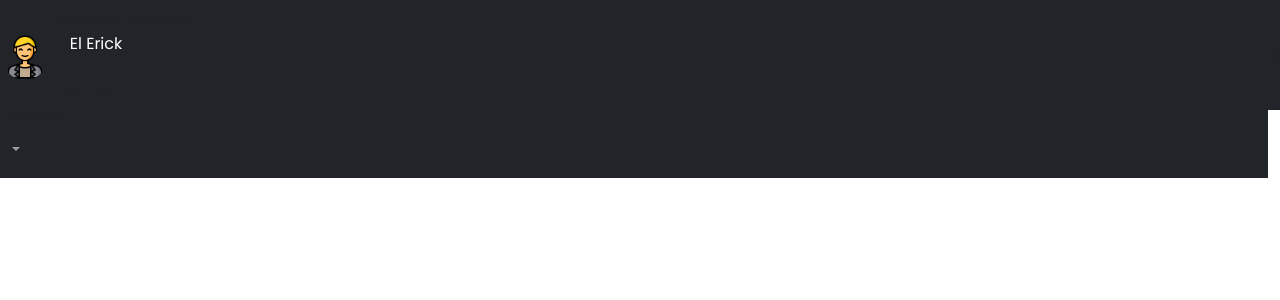
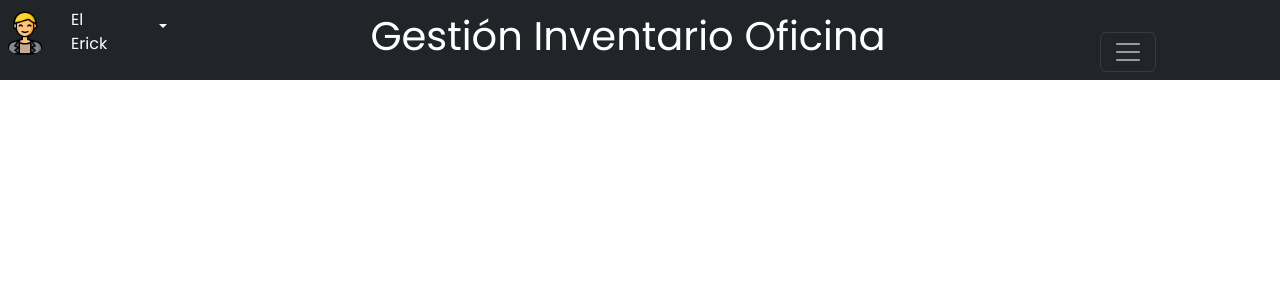
Before and after one commit to DarielGallegos/Gestion-Inventario-Oficina, a PHP site: page /views/main.php in a window 1280 px wide. Shown: the top 300 px of the page. Run offline with PHP 8.4, Linux system fonts and the light colour scheme.

Commit message:
Fix-View-Nav-Bar

```diff
--- a/components/nav-bar.php
+++ b/components/nav-bar.php
@@ -1,69 +1,13 @@
-<<<<<<< Updated upstream
-<nav class="row justify-content-between navbar navbar-dark bg-dark fixed-top">
-        <div class="col-md-4  container-fluid">
-            <div class="row justify-content-start">
-=======
 <nav class="row navbar navbar-dark bg-dark fixed-top">
     <section class="row container-fluid">
         <section class="col-2 align-self-start">
             <div class="row">
->>>>>>> Stashed changes
                 <div class="col-4">
                     <img class="photo-radius" src=".././img/persona.png" alt="">
                 </div>
-                <div class="col-6">
+                <div class="col-4">
                     <p class="text-white">El Erick</p>
                 </div>
-<<<<<<< Updated upstream
-                <div class="col-2">
-                    <ul class="navbar-nav justify-content-end flex-grow-1 pe-3">
-                        <li class="container-fluid nav-item dropdown">
-                            <a class="nav-link dropdown-toggle rotate-text" href="#" role="button" data-bs-toggle="dropdown" aria-expanded="false"></a>
-                            <ul class="dropdown-menu">
-                                <li><a class="dropdown-item" href="#scrollspyHeading3">Third</a></li>
-                                <li><a class="dropdown-item" href="#scrollspyHeading4">Fourth</a></li>
-                                <li>
-                                    <hr class="dropdown-divider">
-                                </li>
-                                <li><a class="dropdown-item" href="#scrollspyHeading5">Fifth</a></li>
-                            </ul>
-                        </li>
-                    </ul>
-                </div>
-            </div>
-        </div>
-        <div class="col-md-4 offset-md-4 ms-auto container-fluid">
-            <a class="navbar-brand" href="#">Gestión Inventario Oficina</a>
-            <button class="navbar-toggler" type="button" data-bs-toggle="offcanvas" data-bs-target="#offcanvasDarkNavbar" aria-controls="offcanvasDarkNavbar" aria-label="Toggle navigation">
-                <span class="navbar-toggler-icon"></span>
-            </button>
-            <div class="offcanvas offcanvas-end text-bg-dark" tabindex="-1" id="offcanvasDarkNavbar" aria-labelledby="offcanvasDarkNavbarLabel">
-                <div class="offcanvas-header">
-                    <h5 class="offcanvas-title" id="offcanvasDarkNavbarLabel">Menú</h5>
-                    <button type="button" class="btn-close btn-close-white" data-bs-dismiss="offcanvas" aria-label="Close"></button>
-                </div>
-                <div class="offcanvas-body">
-                    <ul class="navbar-nav justify-content-end flex-grow-1 pe-3">
-                        <li class="nav-item">
-                            <div class="container-fluid">
-                                <a class="navbar-brand" aria-current="page" href="./index.php">
-                                    <img src=".././img/icons/casa.png" alt="Logo" width="30" height="24" class="d-inline-block align-text-top">
-                                    Home
-                                </a>
-                            </div>
-                        </li>
-                        <li class="container-fluid nav-item dropdown">
-                            <a class="nav-link dropdown-toggle" href="#" role="button" data-bs-toggle="dropdown" aria-expanded="false">
-                                <img src=".././img/icons/factura.png" alt="Logo" width="30" height="24" class="d-inline-block align-text-top">
-                                Facturación
-                            </a>
-                            <ul class="dropdown-menu dropdown-menu-dark">
-                                <li>
-                                    <div class="container-fluid ml-4 dropdown-item">
-                                        <a class="navbar-brand" href="#">
-                                            <img src=".././img/icons/matricula.png" alt="Logo" width="30" height="24" class="d-inline-block align-text-top">
-                                            Matricula
-=======
                 <div class="col-4">
                     <div class="dropdown">
                         <button class="btn dropdown-toggle text-white" type="button" data-bs-toggle="dropdown" aria-expanded="false">
@@ -101,7 +45,6 @@
                                         <a class="navbar-brand" aria-current="page" href="./index.php">
                                             <img src=".././img/icons/casa.png" alt="Logo" width="30" height="24" class="d-inline-block align-text-top">
                                             Home
->>>>>>> Stashed changes
                                         </a>
                                     </div>
                                 </li>
@@ -141,12 +84,7 @@
                         </div>
                     </div>
                 </div>
-<<<<<<< Updated upstream
-            </div>
-        </div>
-=======
             </section>
         </section>
     </section>
->>>>>>> Stashed changes
 </nav>
```
